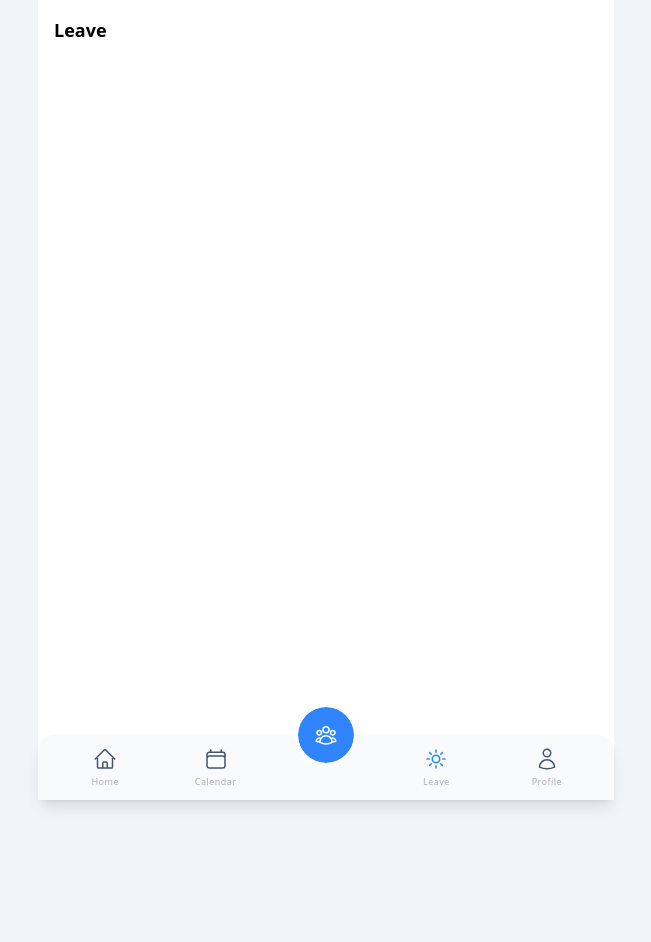
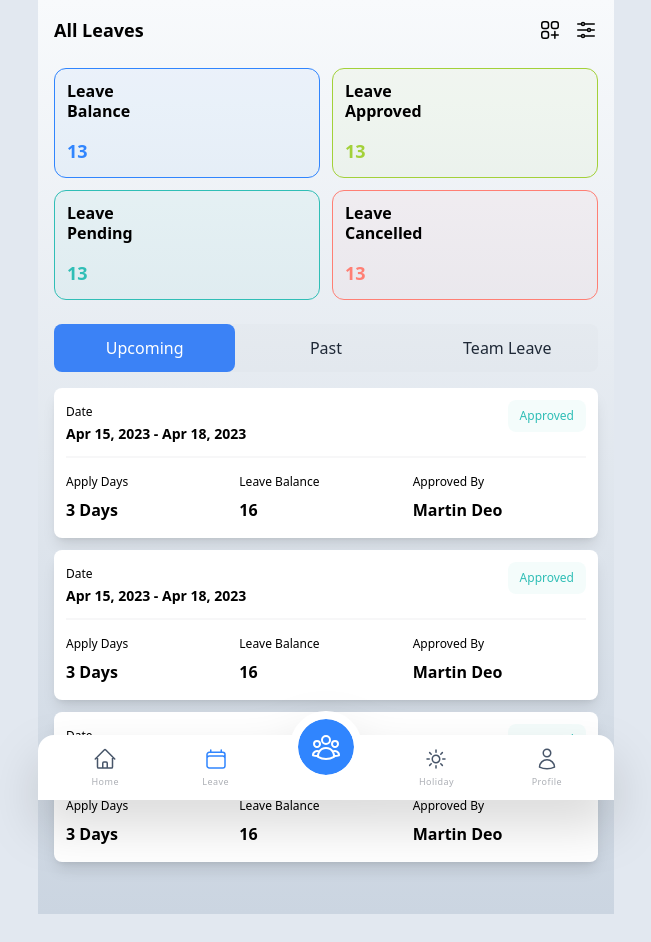
Before and after one commit to rianwnoviantoro-csdi/haer, a React (Vite) app: page /dashboard/leave in a window 1280 px wide. Shown: the whole page, without its empty margins (314-965 px from the left). Before the commit the page ends 800 px from the top, so only its background shows below. Built offline with nearby package versions, Linux system fonts and the light colour scheme.

Commit message:
rename some pages

```diff
--- a/index.html
+++ b/index.html
@@ -10,7 +10,7 @@
       rel="stylesheet"
     />
   </head>
-  <body class="bg-slate-100">
+  <body class="bg-slate-200">
     <div id="root"></div>
     <script type="module" src="/src/main.jsx"></script>
   </body>
--- a/package.json
+++ b/package.json
@@ -12,6 +12,7 @@
   "dependencies": {
     "@heroicons/react": "^2.1.1",
     "@reduxjs/toolkit": "^2.2.1",
+    "date-holidays": "^3.23.8",
     "dayjs": "^1.11.10",
     "react": "^18.2.0",
     "react-dom": "^18.2.0",
--- a/src/App.jsx
+++ b/src/App.jsx
@@ -10,8 +10,8 @@ function App() {
 
       <Route path="dashboard" element={<LayoutComp />}>
         <Route index element={<PrivatePage.Home />} />
-        <Route path="calendar" element={<PrivatePage.Calendar />} />
         <Route path="leave" element={<PrivatePage.Leave />} />
+        <Route path="holiday" element={<PrivatePage.Holiday />} />
         <Route path="profile" element={<PrivatePage.Profile />} />
 
         <Route path="*" element={<PublicPage.NotFound />} />
--- a/src/components/layout/index.jsx
+++ b/src/components/layout/index.jsx
@@ -4,7 +4,7 @@ import { SharedComp } from "..";
 
 function Layout() {
   return (
-    <div className="max-w-xl mx-auto bg-white min-h-screen">
+    <div className="max-w-xl mx-auto bg-gradient-to-t from-slate-300 to-slate-50 min-h-screen">
       <Outlet />
       <SharedComp.BottomNavigation />
     </div>
--- a/src/components/shared/bottom-navigation-item/index.jsx
+++ b/src/components/shared/bottom-navigation-item/index.jsx
@@ -5,7 +5,7 @@ function BottomNavigationItem({ path, icon, label, center = false }) {
   return (
     <Link to={path} className="w-full flex justify-center">
       {center ? (
-        <div className="bg-[#3085FE] outline outline-4 outline-white absolute w-14 h-14 rounded-full -top-7 flex items-center justify-center">
+        <div className="bg-[#3085FE] outline outline-8 outline-white absolute w-14 h-14 rounded-full -top-4 flex items-center justify-center">
           <div>{icon}</div>
         </div>
       ) : (
--- a/src/components/shared/bottom-navigation/index.jsx
+++ b/src/components/shared/bottom-navigation/index.jsx
@@ -25,7 +25,7 @@ function BottomNavigation() {
   }
 
   return (
-    <div className="fixed max-w-xl mx-auto bottom-0 left-0 right-0 shadow-lg p-3 bg-slate-50 flex justify-evenly place-items-center rounded-t-2xl">
+    <div className="fixed max-w-xl mx-auto bottom-0 left-0 right-0 drop-shadow-2xl p-3 bg-white flex justify-evenly place-items-center rounded-t-2xl">
       <SharedComp.BottomNavigationItem
         path="/dashboard"
         label="Home"
@@ -38,29 +38,29 @@ function BottomNavigation() {
         }
       />
       <SharedComp.BottomNavigationItem
-        path="calendar"
-        label="Calendar"
+        path="leave"
+        label="Leave"
         icon={
           <CalendarIcon
             className={`h-6 w-6 ${
-              IsActive("/dashboard/calendar")
-                ? "text-[#3085FE]"
-                : "text-slate-600"
+              IsActive("/dashboard/leave") ? "text-[#3085FE]" : "text-slate-600"
             }`}
           />
         }
       />
       <SharedComp.BottomNavigationItem
         center={true}
-        icon={<UserGroupIcon className="h-6 w-6 text-white" />}
+        icon={<UserGroupIcon className="h-8 w-8 text-white" />}
       />
       <SharedComp.BottomNavigationItem
-        path="leave"
-        label="Leave"
+        path="holiday"
+        label="Holiday"
         icon={
           <SunIcon
             className={`h-6 w-6 ${
-              IsActive("/dashboard/leave") ? "text-[#3085FE]" : "text-slate-600"
+              IsActive("/dashboard/holiday")
+                ? "text-[#3085FE]"
+                : "text-slate-600"
             }`}
           />
         }
--- a/src/pages/private/calendar/index.jsx
+++ /dev/null
@@ -1,113 +0,0 @@
-import React from "react";
-import {
-  AdjustmentsHorizontalIcon,
-  SquaresPlusIcon,
-} from "@heroicons/react/24/outline";
-import { SharedComp } from "../../../components";
-
-function Calendar() {
-  const tabs = [
-    {
-      title: "Upcoming",
-      content: [
-        {
-          date: "Apr 15, 2023 - Apr 18, 2023",
-          apply: 3,
-          balance: 16,
-          status: "Approved",
-          approver: "Martin Deo",
-        },
-        {
-          date: "Apr 15, 2023 - Apr 18, 2023",
-          apply: 3,
-          balance: 16,
-          status: "Approved",
-          approver: "Martin Deo",
-        },
-        {
-          date: "Apr 15, 2023 - Apr 18, 2023",
-          apply: 3,
-          balance: 16,
-          status: "Approved",
-          approver: "Martin Deo",
-        },
-      ],
-    },
-    {
-      title: "Past",
-      content: [
-        {
-          date: "Apr 15, 2023 - Apr 18, 2023",
-          apply: 3,
-          balance: 16,
-          status: "Approved",
-          approver: "Martin Deo",
-        },
-        {
-          date: "Apr 15, 2023 - Apr 18, 2023",
-          apply: 3,
-          balance: 16,
-          status: "Approved",
-          approver: "Martin Deo",
-        },
-        {
-          date: "Apr 15, 2023 - Apr 18, 2023",
-          apply: 3,
-          balance: 16,
-          status: "Approved",
-          approver: "Martin Deo",
-        },
-      ],
-    },
-    {
-      title: "Team Leave",
-      content: [
-        {
-          date: "Apr 15, 2023 - Apr 18, 2023",
-          apply: 3,
-          balance: 16,
-          status: "Rejected",
-          approver: "Martin Deo",
-        },
-        {
-          date: "Apr 15, 2023 - Apr 18, 2023",
-          apply: 3,
-          balance: 16,
-          status: "Rejected",
-          approver: "Martin Deo",
-        },
-        {
-          date: "Apr 15, 2023 - Apr 18, 2023",
-          apply: 3,
-          balance: 16,
-          status: "Rejected",
-          approver: "Martin Deo",
-        },
-      ],
-    },
-  ];
-
-  return (
-    <div className="p-4 mb-7">
-      <div className="flex justify-between place-items-center">
-        <div className="">
-          <h1 className="font-semibold text-lg">All Leaves</h1>
-        </div>
-        <div className="flex gap-3">
-          <SquaresPlusIcon className="h-6 w-6" />
-          <AdjustmentsHorizontalIcon className="h-6 w-6" />
-        </div>
-      </div>
-      {/* Summary */}
-      <div className="my-6">
-        <SharedComp.Summary />
-      </div>
-      {/* Tab */}
-      <div className="my-6">
-        <SharedComp.Tab tabs={tabs} />
-      </div>
-    </div>
-  );
-}
-
-export default Calendar;
--- /dev/null
+++ b/src/pages/private/holiday/index.jsx
@@ -0,0 +1,15 @@
+import React from "react";
+
+function Holiday() {
+  return (
+    <div className="p-4 mb-7">
+      <div className="flex justify-between place-items-center">
+        <div className="">
+          <h1 className="font-semibold text-lg">Holiday</h1>
+        </div>
+      </div>
+    </div>
+  );
+}
+
+export default Holiday;
--- a/src/pages/private/home/index.jsx
+++ b/src/pages/private/home/index.jsx
@@ -54,7 +54,7 @@ function Home() {
         ))}
       </SharedComp.Carousel>
       {/* Attendance */}
-      <div className="p-4 bg-[#ACAFB5]/15 rounded-t-2xl">
+      <div className="p-4 bg-[#ACAFB5]/15 rounded-t-2xl min-h-1/2">
         {/* Today */}
         <div className="mb-6">
           <div className="mb-3 flex justify-between place-items-center">
--- a/src/pages/private/index.jsx
+++ b/src/pages/private/index.jsx
@@ -1,6 +1,6 @@
 import { default as Home } from "./home";
-import { default as Calendar } from "./calendar";
 import { default as Leave } from "./leave";
+import { default as Holiday } from "./holiday";
 import { default as Profile } from "./profile";
 
-export { Home, Calendar, Leave, Profile };
+export { Home, Leave, Holiday, Profile };
--- a/src/pages/private/leave/index.jsx
+++ b/src/pages/private/leave/index.jsx
@@ -1,12 +1,110 @@
 import React from "react";
+import {
+  AdjustmentsHorizontalIcon,
+  SquaresPlusIcon,
+} from "@heroicons/react/24/outline";
+import { SharedComp } from "../../../components";
 
 function Leave() {
+  const tabs = [
+    {
+      title: "Upcoming",
+      content: [
+        {
+          date: "Apr 15, 2023 - Apr 18, 2023",
+          apply: 3,
+          balance: 16,
+          status: "Approved",
+          approver: "Martin Deo",
+        },
+        {
+          date: "Apr 15, 2023 - Apr 18, 2023",
+          apply: 3,
+          balance: 16,
+          status: "Approved",
+          approver: "Martin Deo",
+        },
+        {
+          date: "Apr 15, 2023 - Apr 18, 2023",
+          apply: 3,
+          balance: 16,
+          status: "Approved",
+          approver: "Martin Deo",
+        },
+      ],
+    },
+    {
+      title: "Past",
+      content: [
+        {
+          date: "Apr 15, 2023 - Apr 18, 2023",
+          apply: 3,
+          balance: 16,
+          status: "Approved",
+          approver: "Martin Deo",
+        },
+        {
+          date: "Apr 15, 2023 - Apr 18, 2023",
+          apply: 3,
+          balance: 16,
+          status: "Approved",
+          approver: "Martin Deo",
+        },
+        {
+          date: "Apr 15, 2023 - Apr 18, 2023",
+          apply: 3,
+          balance: 16,
+          status: "Approved",
+          approver: "Martin Deo",
+        },
+      ],
+    },
+    {
+      title: "Team Leave",
+      content: [
+        {
+          date: "Apr 15, 2023 - Apr 18, 2023",
+          apply: 3,
+          balance: 16,
+          status: "Rejected",
+          approver: "Martin Deo",
+        },
+        {
+          date: "Apr 15, 2023 - Apr 18, 2023",
+          apply: 3,
+          balance: 16,
+          status: "Rejected",
+          approver: "Martin Deo",
+        },
+        {
+          date: "Apr 15, 2023 - Apr 18, 2023",
+          apply: 3,
+          balance: 16,
+          status: "Rejected",
+          approver: "Martin Deo",
+        },
+      ],
+    },
+  ];
+
   return (
     <div className="p-4 mb-7">
       <div className="flex justify-between place-items-center">
         <div className="">
-          <h1 className="font-semibold text-lg">Leave</h1>
+          <h1 className="font-semibold text-lg">All Leaves</h1>
         </div>
+        <div className="flex gap-3">
+          <SquaresPlusIcon className="h-6 w-6" />
+          <AdjustmentsHorizontalIcon className="h-6 w-6" />
+        </div>
+      </div>
+      {/* Summary */}
+      <div className="my-6">
+        <SharedComp.Summary />
+      </div>
+      {/* Tab */}
+      <div className="my-6">
+        <SharedComp.Tab tabs={tabs} />
       </div>
     </div>
   );
```
Also changed, not shown: 1 other file (tests, documents, lock files or other folders).
